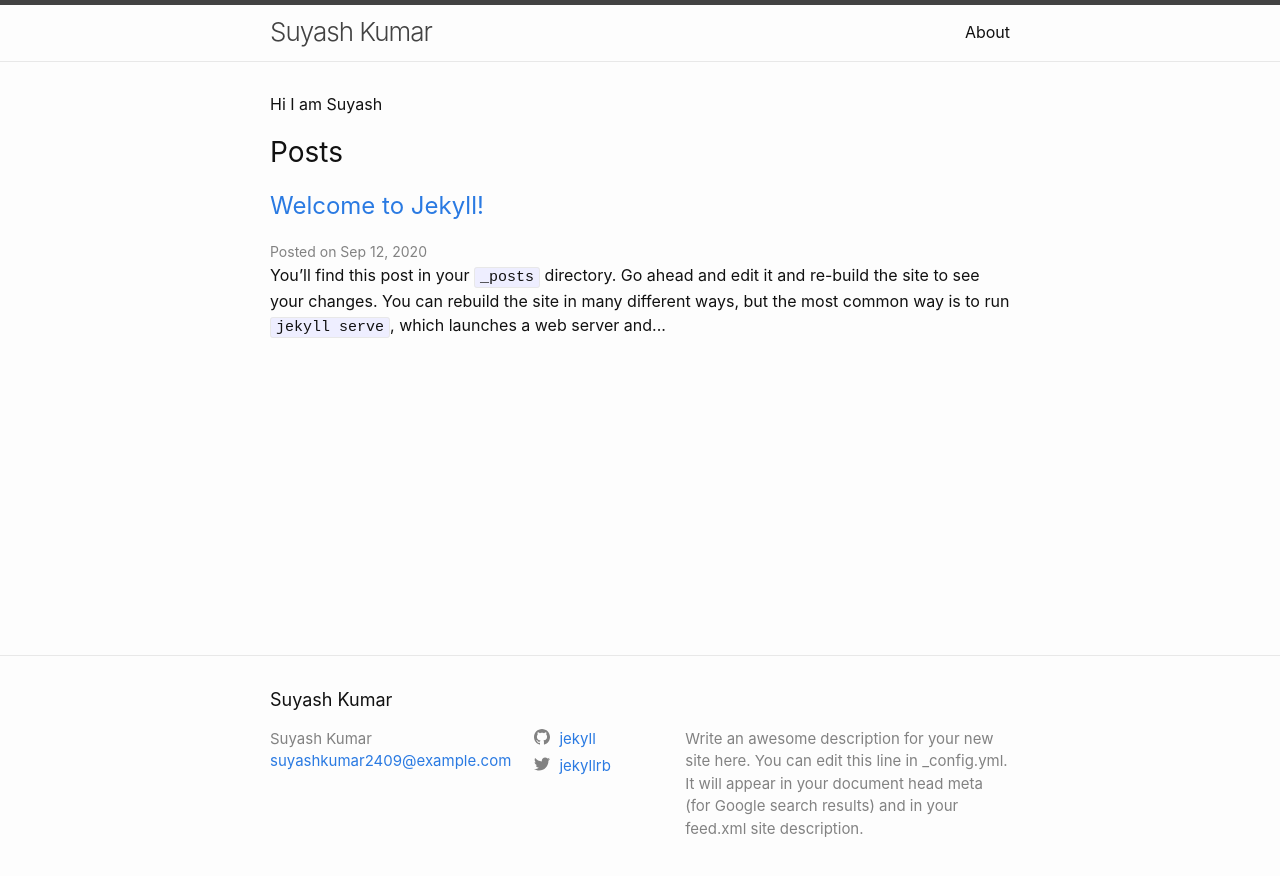
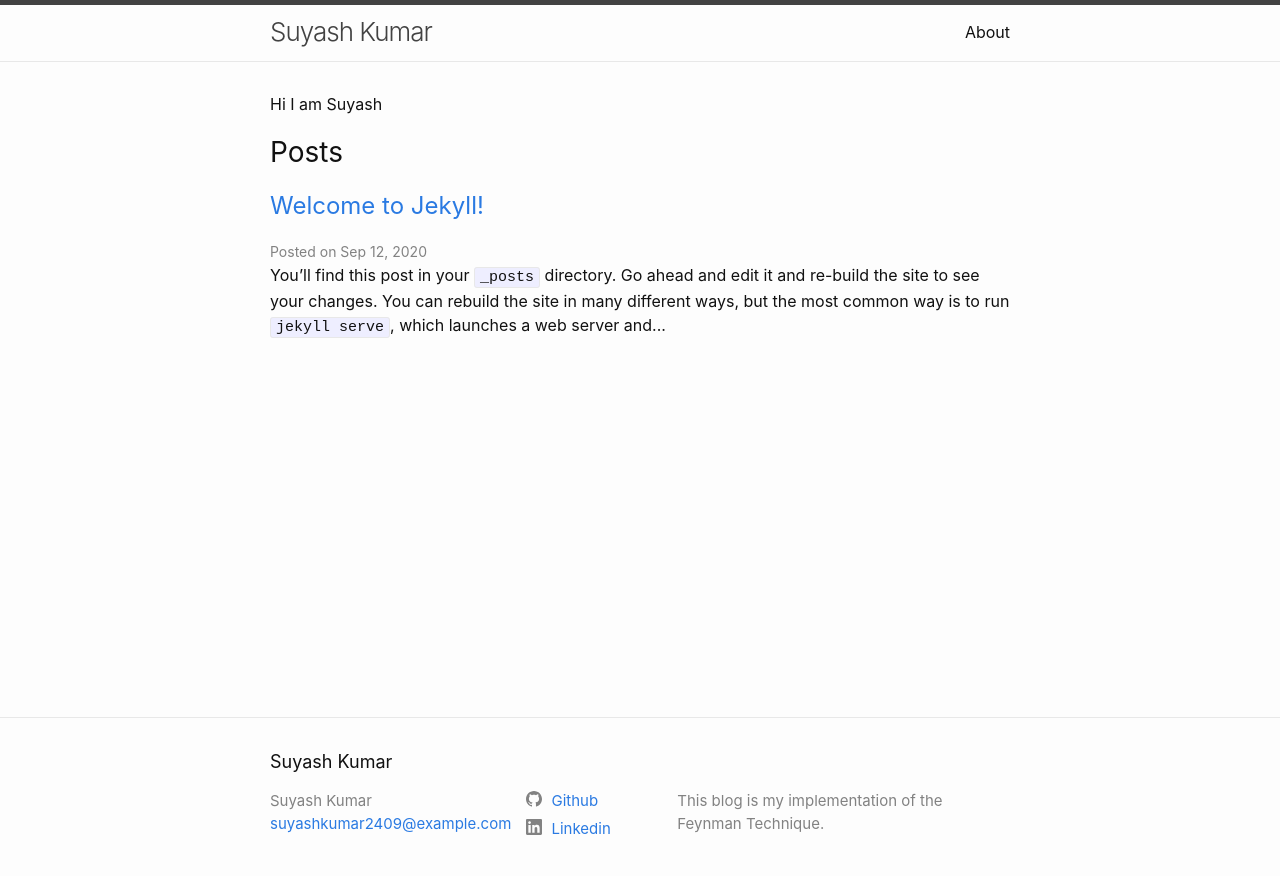
Before and after one commit to suyashkumar2409/suyashkumar2409.github.io, a Jekyll site: the page built from index.markdown, in a window 1280 px wide. Shown: the top 876 px of the page. Built offline with Jekyll 4.4.1, drawn with Linux system fonts in a browser that asks for light colours.

Commit message:
Basic setup done

```diff
--- a/_config.yml
+++ b/_config.yml
@@ -21,13 +21,11 @@
 title: Suyash Kumar
 email: suyashkumar2409@example.com
 description: >- # this means to ignore newlines until "baseurl:"
-  Write an awesome description for your new site here. You can edit this
-  line in _config.yml. It will appear in your document head meta (for
-  Google search results) and in your feed.xml site description.
+  This blog is my implementation of the Feynman Technique.
 baseurl: "" # the subpath of your site, e.g. /blog
 url: "" # the base hostname & protocol for your site, e.g. http://example.com
-twitter_username: jekyllrb
-github_username:  jekyll
+github_username: suyashkumar2409
+linkedin_username: suyashkumar2409
 show_excerpts: true
 rss: false
 
--- a/_includes/footer.html
+++ b/_includes/footer.html
@@ -6,7 +6,7 @@
     <h2 class="footer-heading">{{ site.title | escape }}</h2>
 
     <div class="footer-col-wrapper">
-      <div class="footer-col footer-col-1">
+      <div class="footer-col footer-col-0">
         <ul class="contact-list">
           <li class="p-name">
             {%- if site.author -%}
--- a/_includes/social.html
+++ b/_includes/social.html
@@ -2,9 +2,9 @@
   {%- if site.dribbble_username -%}<li><a href="https://dribbble.com/{{ site.dribbble_username| cgi_escape | escape }}"><svg class="svg-icon"><use xlink:href="{{ '/assets/minima-social-icons.svg#dribbble' | relative_url }}"></use></svg> <span class="username">{{ site.dribbble_username| escape }}</span></a></li>{%- endif -%}
   {%- if site.facebook_username -%}<li><a href="https://www.facebook.com/{{ site.facebook_username| cgi_escape | escape }}"><svg class="svg-icon"><use xlink:href="{{ '/assets/minima-social-icons.svg#facebook' | relative_url }}"></use></svg> <span class="username">{{ site.facebook_username| escape }}</span></a></li>{%- endif -%}
   {%- if site.flickr_username -%}<li><a href="https://www.flickr.com/photos/{{ site.flickr_username| cgi_escape | escape }}"><svg class="svg-icon"><use xlink:href="{{ '/assets/minima-social-icons.svg#flickr' | relative_url }}"></use></svg> <span class="username">{{ site.flickr_username| escape }}</span></a></li>{%- endif -%}
-  {%- if site.github_username -%}<li><a href="https://github.com/{{ site.github_username| cgi_escape | escape }}"><svg class="svg-icon"><use xlink:href="{{ '/assets/minima-social-icons.svg#github' | relative_url }}"></use></svg> <span class="username">{{ site.github_username| escape }}</span></a></li>{%- endif -%}
+  {%- if site.github_username -%}<li><a href="https://github.com/{{ site.github_username| cgi_escape | escape }}"><svg class="svg-icon"><use xlink:href="{{ '/assets/minima-social-icons.svg#github' | relative_url }}"></use></svg> <span class="username">Github</span></a></li>{%- endif -%}
   {%- if site.instagram_username -%}<li><a href="https://instagram.com/{{ site.instagram_username| cgi_escape | escape }}"><svg class="svg-icon"><use xlink:href="{{ '/assets/minima-social-icons.svg#instagram' | relative_url }}"></use></svg> <span class="username">{{ site.instagram_username| escape }}</span></a></li>{%- endif -%}
-  {%- if site.linkedin_username -%}<li><a href="https://www.linkedin.com/in/{{ site.linkedin_username| cgi_escape | escape }}"><svg class="svg-icon"><use xlink:href="{{ '/assets/minima-social-icons.svg#linkedin' | relative_url }}"></use></svg> <span class="username">{{ site.linkedin_username| escape }}</span></a></li>{%- endif -%}
+  {%- if site.linkedin_username -%}<li><a href="https://www.linkedin.com/in/{{ site.linkedin_username| cgi_escape | escape }}"><svg class="svg-icon"><use xlink:href="{{ '/assets/minima-social-icons.svg#linkedin' | relative_url }}"></use></svg> <span class="username">Linkedin</span></a></li>{%- endif -%}
   {%- if site.pinterest_username -%}<li><a href="https://www.pinterest.com/{{ site.pinterest_username| cgi_escape | escape }}"><svg class="svg-icon"><use xlink:href="{{ '/assets/minima-social-icons.svg#pinterest' | relative_url }}"></use></svg> <span class="username">{{ site.pinterest_username| escape }}</span></a></li>{%- endif -%}
   {%- for mst in site.mastodon -%}{%- if mst.username and mst.instance -%}<li><a href="https://{{ mst.instance| cgi_escape | escape}}/@{{mst.username}}"><svg class="svg-icon"><use xlink:href="{{ '/assets/minima-social-icons.svg#mastodon' | relative_url }}"></use></svg> <span class="username">{{ mst.username|escape }}</span></a></li>{%- endif -%}{%- endfor -%}
   {%- if site.twitter_username -%}<li><a href="https://www.twitter.com/{{ site.twitter_username| cgi_escape | escape }}"><svg class="svg-icon"><use xlink:href="{{ '/assets/minima-social-icons.svg#twitter' | relative_url }}"></use></svg> <span class="username">{{ site.twitter_username| escape }}</span></a></li>{%- endif -%}
```
